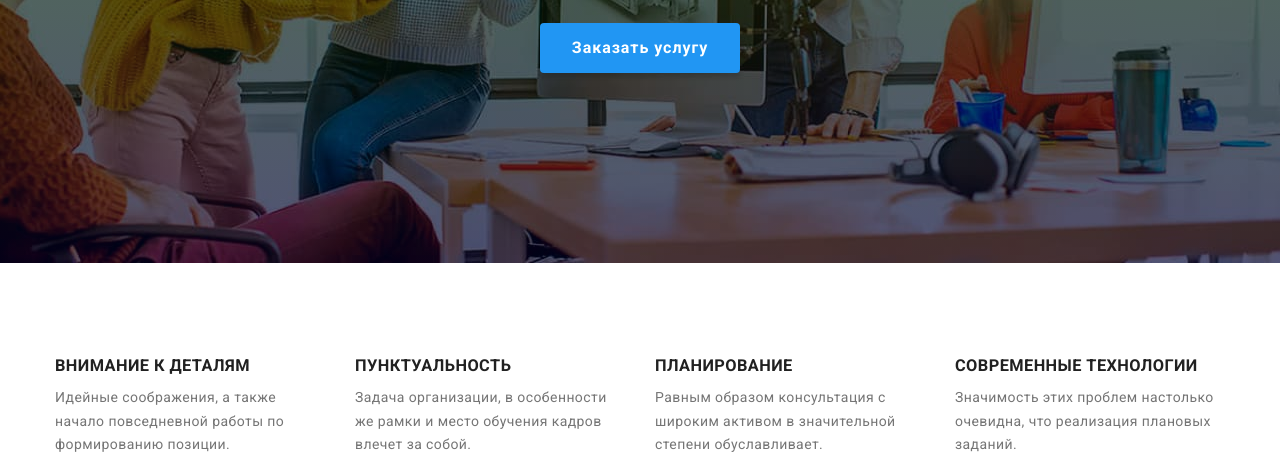
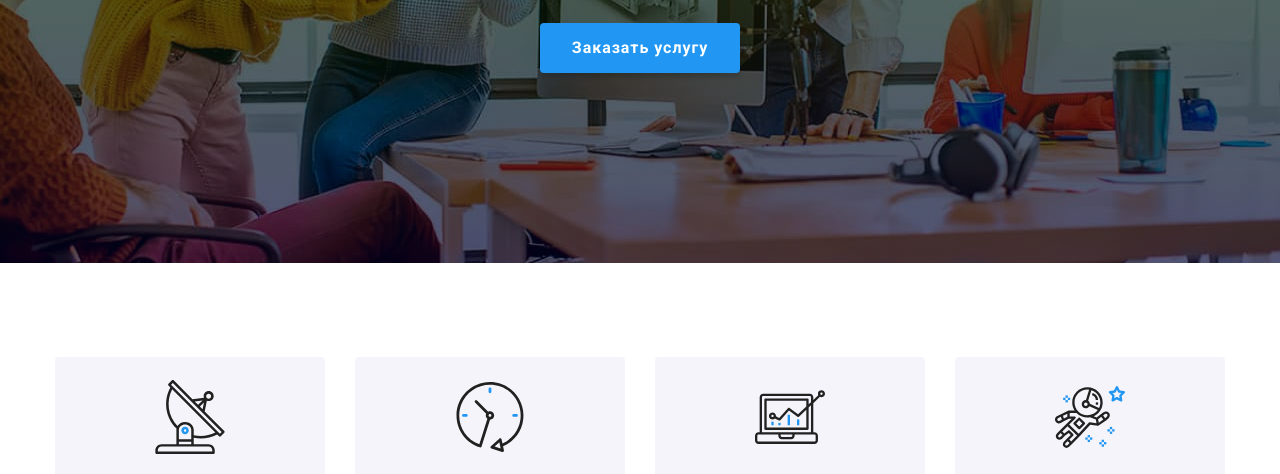
Before and after one commit to Meziran/goit-markup-hw-04, a plain HTML site: page index.html in a window 1280 px wide. Shown: the part 432-906 px from the top of the page. Drawn offline with nearby package versions, Linux system fonts and the light colour scheme.

Commit message:
features

```diff
--- a/css/style.css
+++ b/css/style.css
@@ -64,7 +64,16 @@ a {
     /* border: 1px solid red; */
     /* border: 1px solid transparent; */
 }
-
+.visually-hidden {
+    position: absolute !important;
+    clip: rect(1px 1px 1px 1px);
+    clip: rect(1px, 1px, 1px, 1px);
+    padding: 0 !important;
+    border: 0 !important;
+    height: 1px !important;
+    width: 1px !important;
+    overflow: hidden;
+  }
 /* HEADER */
 .nav{
 display: flex;
@@ -235,21 +244,42 @@ align-items: center;
 .cont-features{
 margin-top: 94px;
 }
-.visually-hidden {
-    position: absolute !important;
-    clip: rect(1px 1px 1px 1px);
-    clip: rect(1px, 1px, 1px, 1px);
-    padding: 0 !important;
-    border: 0 !important;
-    height: 1px !important;
-    width: 1px !important;
-    overflow: hidden;
-  }
 
-.features{display: block;
+
+.features{
+    display: inline-block;
     width: 270px;
 }
 
+.features::before{
+    display: block;
+    content: "";
+    height: 120px;
+
+    background-size: contain;
+    background-repeat: no-repeat;
+    background-position: center;
+    background-color: var(--not-white) ;
+    border-radius: 4px;
+}
+.icon-group::before{
+   background-size: 70px;
+   background-image: url(../img/icon/features/Group.svg);
+}
+.icon-clock::before{
+    background-size: 70px;
+    background-image: url(../img/icon/features/clock.svg);
+ }
+
+ .icon-diagram::before{
+    background-size: 70px;
+    background-image: url(../img/icon/features/diagram.svg);
+ }
+
+ .icon-astronaut::before{
+    background-size: 70px;
+    background-image: url(../img/icon/features/astronaut.svg);
+ }
 .ul-features .features:not(:last-child),
 .doing .doing-img:not(:last-child),
 .blok-team .card-team:not(:last-child),
@@ -259,6 +289,7 @@ margin-top: 94px;
 }
 
 .title-features{
+    padding-top: 30px;
     text-transform: uppercase;
 
     padding-bottom: 10px;
--- a/index.html
+++ b/index.html
@@ -51,24 +51,24 @@
             <div class="container">
                 <h2 class="visually-hidden">Скрытый текст</h2>
                 <ul class="ul-features">
-                    <li class="features">
+                    <li class="features icon-group">
                         <h3 class="title-h3  title-features">Внимание к деталям</h3>
                         <p class="text">Идейные соображения, а также начало повседневной работы по
                             формированию позиции.</p>
                     </li>
-                    <li class="features">
+                    <li class="features icon-clock">
                         <h3 class="title-h3 title-features">Пунктуальность</h3>
                         <p class="text">Задача организации, в особенности же рамки и место обучения кадров
                             влечет за собой.
                         </p>
                     </li>
-                    <li class="features">
+                    <li class="features icon-diagram">
                         <h3 class="title-h3 title-features">Планирование</h3>
                         <p class="text">Равным образом консультация с широким активом в значительной степени
                             обуславливает.
                         </p>
                     </li>
-                    <li class="features">
+                    <li class="features icon-astronaut">
                         <h3 class="title-h3 title-features">Современные технологии</h3>
                         <p class="text">Значимость этих проблем настолько очевидна, что реализация плановых
                             заданий.</p>
@@ -119,7 +119,7 @@
             </div>
         </section>
         <!-- client -->
-        <section>
+        <!-- <section>
             <div class="container cont-doing">
                 <h2 class="title-h2">Постоянные клиенты</h2>
                 <ul class="client">
@@ -136,7 +136,7 @@
                     <li class="card-client"><img src="./img/icon/client/logo 6.svg" alt="" width="88" height="45"></li>
                 </ul>
             </div>
-        </section>
+        </section> -->
     </main>
     <!-- FOOTER -->
     <footer class="footer">
@@ -156,6 +156,9 @@
                 </ul>
             </address>
         </div>
+        <div>
+
+        </div>
     </footer>
 
 </body>
```
Also changed, not shown: img/icon/features/astronaut.svg (renamed from img/icon/features/astronaut 1.svg), img/icon/features/clock.svg (renamed from img/icon/features/clock 1.svg), img/icon/features/diagram.svg (renamed from img/icon/features/diagram 1.svg).
